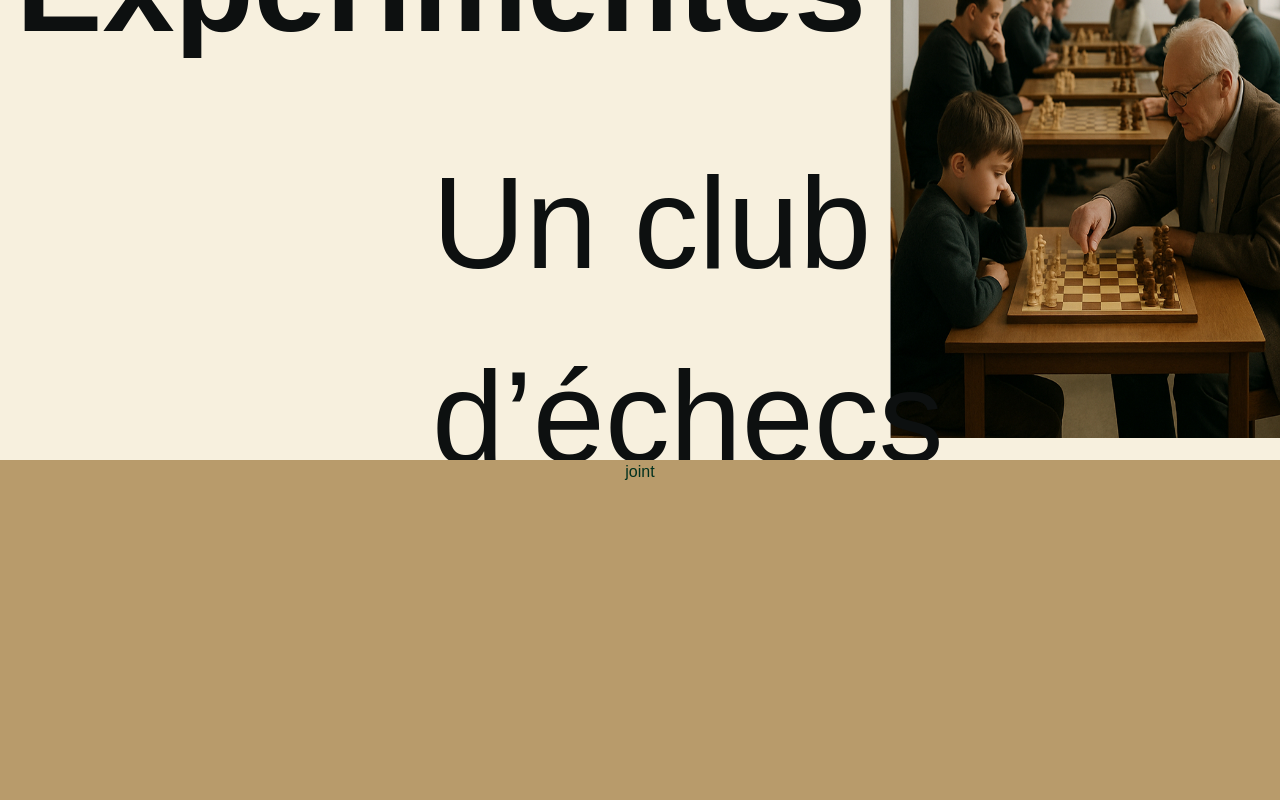
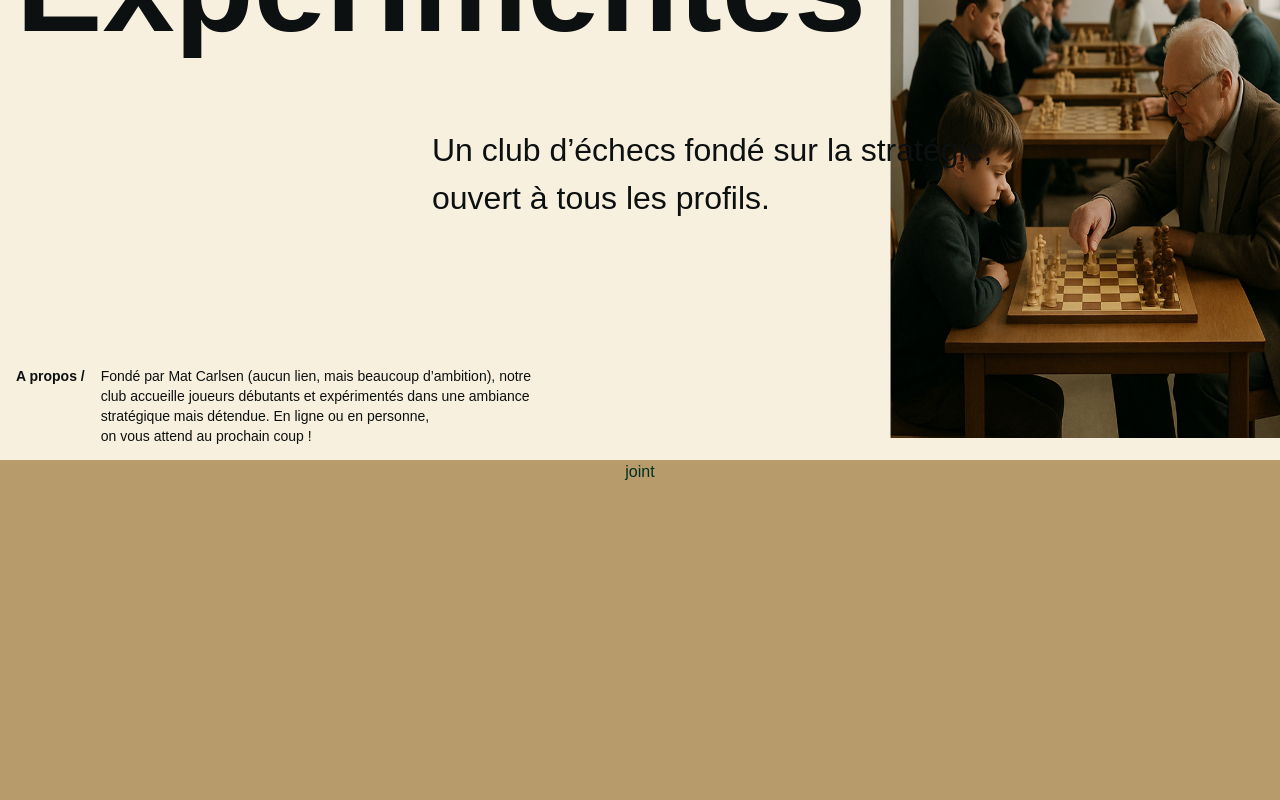
Before and after one commit to Cordelia013/chess-game, a React (Vite) app: page / in a window 1280 px wide. Shown: the part 1940-2740 px from the top of the page. Built offline with nearby package versions, Linux system fonts and the light colour scheme.

Commit message:
Modification des styles dans le composant About : ajustement de la taille de la police du texte pour une meilleure lisibilité, tout en conservant le contenu existant.

```diff
--- a/src/pages/About.tsx
+++ b/src/pages/About.tsx
@@ -12,7 +12,7 @@ export default function About() {
           <h2 className=" text-fluid-4xl font-bold align-bottom leading-42 text-left">
             Débutants / <br /> Expérimentés{" "}
           </h2>
-          <p className="text-fluid-4xl relative text-left left-104 top-14">
+          <p className="text-fluid-base relative text-left left-104 top-14">
             Un club d’échecs fondé sur la stratégie, <br /> ouvert à tous les
             profils.
           </p>
```
